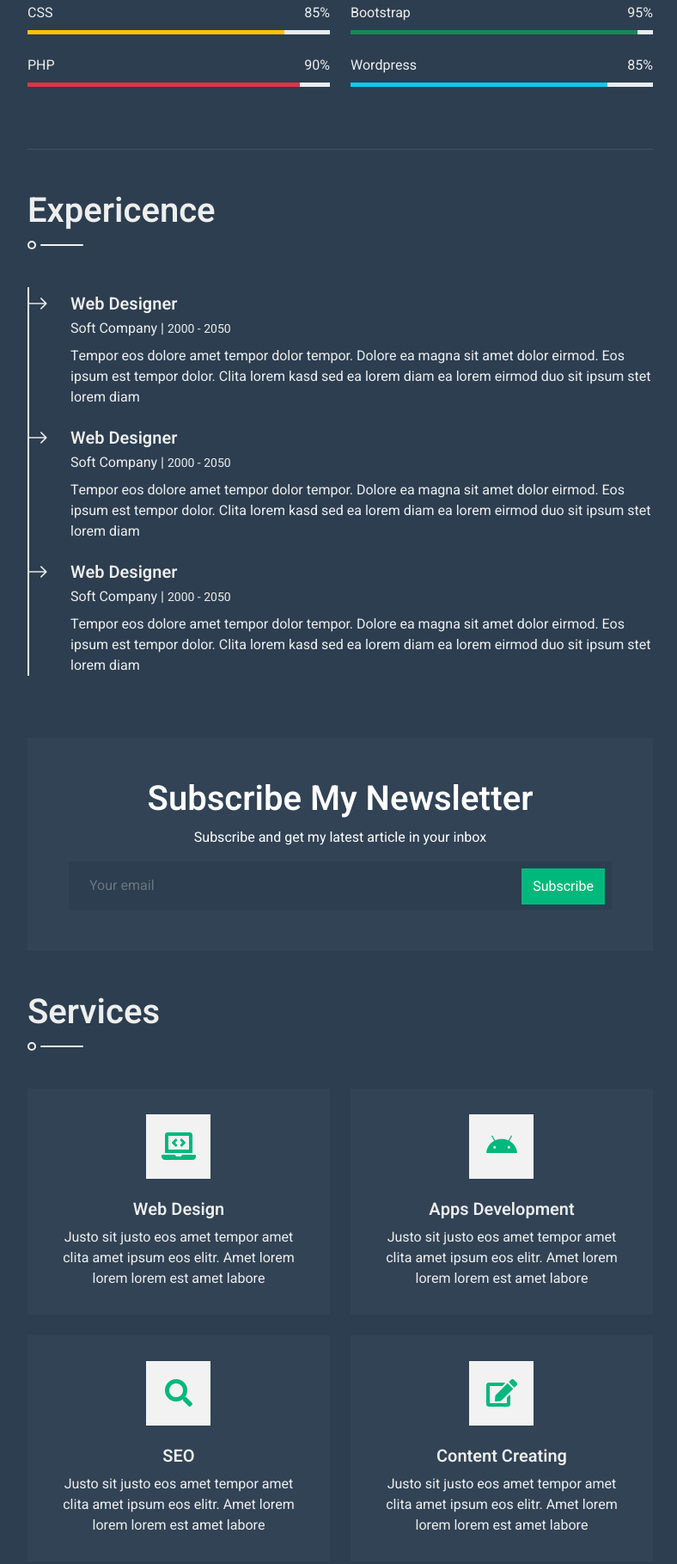
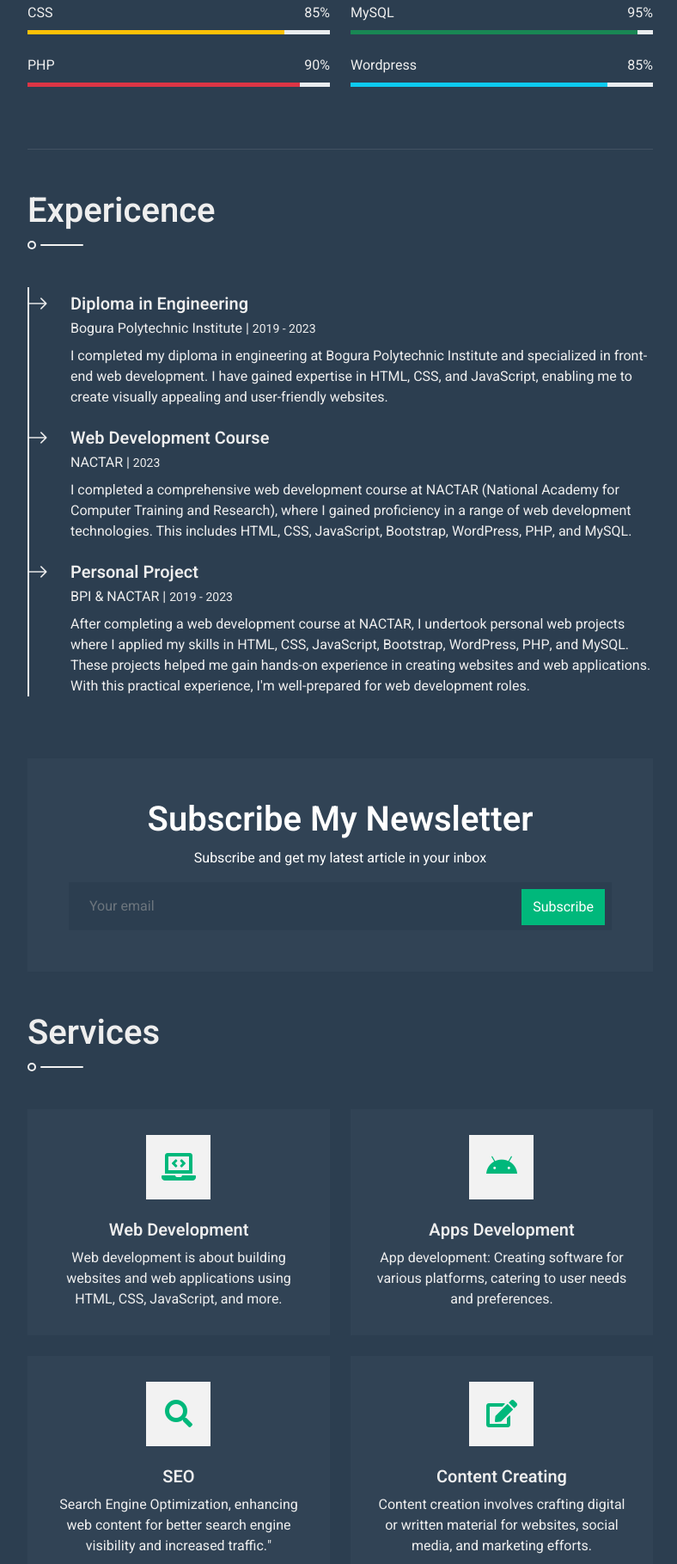
Before and after one commit to rakhibul07/portfolio-2, a plain HTML site: page index.html in a window 1280 px wide. Shown: the part 821-2640 px from the top of the page at 86% size, without its empty margins (438-1226 px from the left). Drawn offline with nearby package versions, Linux system fonts and the light colour scheme.

Commit message:
make changes

```diff
--- a/index.html
+++ b/index.html
@@ -170,7 +170,7 @@
                                 </div>
                                 <div class="skill mb-4">
                                     <div class="d-flex justify-content-between">
-                                        <p class="mb-2">Bootstrap</p>
+                                        <p class="mb-2">MySQL</p>
                                         <p class="mb-2">95%</p>
                                     </div>
                                     <div class="progress">
@@ -197,21 +197,21 @@
                         <div class="border-start border-2 border-light pt-2 ps-5">
                             <div class="position-relative mb-4">
                                 <span class="bi bi-arrow-right fs-4 text-light position-absolute" style="top: -5px; left: -50px;"></span>
-                                <h5 class="mb-1">Web Designer</h5>
-                                <p class="mb-2">Soft Company | <small>2000 - 2050</small></p>
-                                <p>Tempor eos dolore amet tempor dolor tempor. Dolore ea magna sit amet dolor eirmod. Eos ipsum est tempor dolor. Clita lorem kasd sed ea lorem diam ea lorem eirmod duo sit ipsum stet lorem diam</p>
+                                <h5 class="mb-1">Diploma in Engineering</h5>
+                                <p class="mb-2">Bogura Polytechnic Institute | <small>2019 - 2023</small></p>
+                                <p>I completed my diploma in engineering at Bogura Polytechnic Institute and specialized in front-end web development. I have gained expertise in HTML, CSS, and JavaScript, enabling me to create visually appealing and user-friendly websites. </p>
                             </div>
                             <div class="position-relative mb-4">
                                 <span class="bi bi-arrow-right fs-4 text-light position-absolute" style="top: -5px; left: -50px;"></span>
-                                <h5 class="mb-1">Web Designer</h5>
-                                <p class="mb-2">Soft Company | <small>2000 - 2050</small></p>
-                                <p>Tempor eos dolore amet tempor dolor tempor. Dolore ea magna sit amet dolor eirmod. Eos ipsum est tempor dolor. Clita lorem kasd sed ea lorem diam ea lorem eirmod duo sit ipsum stet lorem diam</p>
+                                <h5 class="mb-1">Web Development Course</h5>
+                                <p class="mb-2">NACTAR | <small>2023</small></p>
+                                <p>I completed a comprehensive web development course at NACTAR (National Academy for Computer Training and Research), where I gained proficiency in a range of web development technologies. This includes HTML, CSS, JavaScript, Bootstrap, WordPress, PHP, and MySQL.</p>
                             </div>
                             <div class="position-relative mb-4">
                                 <span class="bi bi-arrow-right fs-4 text-light position-absolute" style="top: -5px; left: -50px;"></span>
-                                <h5 class="mb-1">Web Designer</h5>
-                                <p class="mb-2">Soft Company | <small>2000 - 2050</small></p>
-                                <p>Tempor eos dolore amet tempor dolor tempor. Dolore ea magna sit amet dolor eirmod. Eos ipsum est tempor dolor. Clita lorem kasd sed ea lorem diam ea lorem eirmod duo sit ipsum stet lorem diam</p>
+                                <h5 class="mb-1">Personal Project</h5>
+                                <p class="mb-2">BPI & NACTAR | <small>2019 - 2023</small></p>
+                                <p >After completing a web development course at NACTAR, I undertook personal web projects where I applied my skills in HTML, CSS, JavaScript, Bootstrap, WordPress, PHP, and MySQL. These projects helped me gain hands-on experience in creating websites and web applications. With this practical experience, I'm well-prepared for web development roles.</p>
                             </div>
                         </div>
                     </section>
@@ -237,29 +237,29 @@
                             <div class="col-md-6">
                                 <div class="service-item">
                                     <i class="fa fa-2x fa-laptop-code mx-auto mb-4"></i>
-                                    <h5 class="mb-2">Web Design</h5>
-                                    <p class="mb-0">Justo sit justo eos amet tempor amet clita amet ipsum eos elitr. Amet lorem lorem lorem est amet labore</p>
+                                    <h5 class="mb-2">Web Development</h5>
+                                    <p class="mb-0">Web development is about building websites and web applications using HTML, CSS, JavaScript, and more.</p>
                                 </div>
                             </div>
                             <div class="col-md-6">
                                 <div class="service-item">
                                     <i class="fab fa-2x fa-android mx-auto mb-4"></i>
                                     <h5 class="mb-2">Apps Development</h5>
-                                    <p class="mb-0">Justo sit justo eos amet tempor amet clita amet ipsum eos elitr. Amet lorem lorem lorem est amet labore</p>
+                                    <p class="mb-0">App development: Creating software for various platforms, catering to user needs and preferences.</p>
                                 </div>
                             </div>
                             <div class="col-md-6">
                                 <div class="service-item">
                                     <i class="fa fa-2x fa-search mx-auto mb-4"></i>
                                     <h5 class="mb-2">SEO</h5>
-                                    <p class="mb-0">Justo sit justo eos amet tempor amet clita amet ipsum eos elitr. Amet lorem lorem lorem est amet labore</p>
+                                    <p class="mb-0">Search Engine Optimization, enhancing web content for better search engine visibility and increased traffic."</p>
                                 </div>
                             </div>
                             <div class="col-md-6">
                                 <div class="service-item">
                                     <i class="fa fa-2x fa-edit mx-auto mb-4"></i>
                                     <h5 class="mb-2">Content Creating</h5>
-                                    <p class="mb-0">Justo sit justo eos amet tempor amet clita amet ipsum eos elitr. Amet lorem lorem lorem est amet labore</p>
+                                    <p class="mb-0">Content creation involves crafting digital or written material for websites, social media, and marketing efforts.</p>
                                 </div>
                             </div>
                         </div>
@@ -399,7 +399,7 @@
                                     </div>
                                 </div>
                                 <div class="col-12">
-                                    <button class="btn btn-primary w-100 py-3" type="submit">Send Message</button>
+                                    <button class="btn btn-primary send-btn w-100 py-3" type="submit">Send Message</button>
                                 </div>
                             </div>
                         </form>
@@ -411,9 +411,9 @@
                         <div class="bg-secondary text-light text-center p-5">
                             <div class="d-flex justify-content-center mb-4">
 
-                                <a class="btn btn-dark btn-square mx-1" href="#"><i class="fab fa-facebook-f"></i></a>
+                                <a class="btn btn-dark btn-square mx-1" href="https://www.facebook.com/profile.php?id=100075220312990"><i class="fab fa-facebook-f"></i></a>
                                 <a class="btn btn-dark btn-square mx-1" href="#"><i class="fab fa-linkedin-in"></i></a>
-                                <a class="btn btn-dark btn-square mx-1" href="#"><i class="fab fa-instagram"></i></a>
+                                <a class="btn btn-dark btn-square mx-1" href="https://www.instagram.com/golammushfik/"><i class="fab fa-instagram"></i></a>
                             </div>
                             <div class="d-flex justify-content-center mb-3">
                                 <a class="text-light px-3 border-end" href="#">Privacy</a>
@@ -423,7 +423,7 @@
                             </div>
 
 
-							<p class="m-0">&copy; All Rights Reserved. Designed by <a>Golam Mushfik</a></p>
+							<p class="m-0">&copy; All Rights Reserved. Designed by <a class="text-success">Golam Mushfik</a></p>
                         </div>
                     </section>
                     <!-- Footer End -->
@@ -447,10 +447,6 @@
         <script src="lib/isotope/isotope.pkgd.min.js"></script>
         <script src="lib/lightbox/js/lightbox.min.js"></script>
 
-        <!-- Contact Javascript File -->
-        <script src="mail/jqBootstrapValidation.min.js"></script>
-        <script src="mail/contact.js"></script>
-
         <!-- Template Javascript -->
         <script src="js/main.js"></script>
     </body>
```
Also changed, not shown: js/main.js (line endings or trailing spaces).
